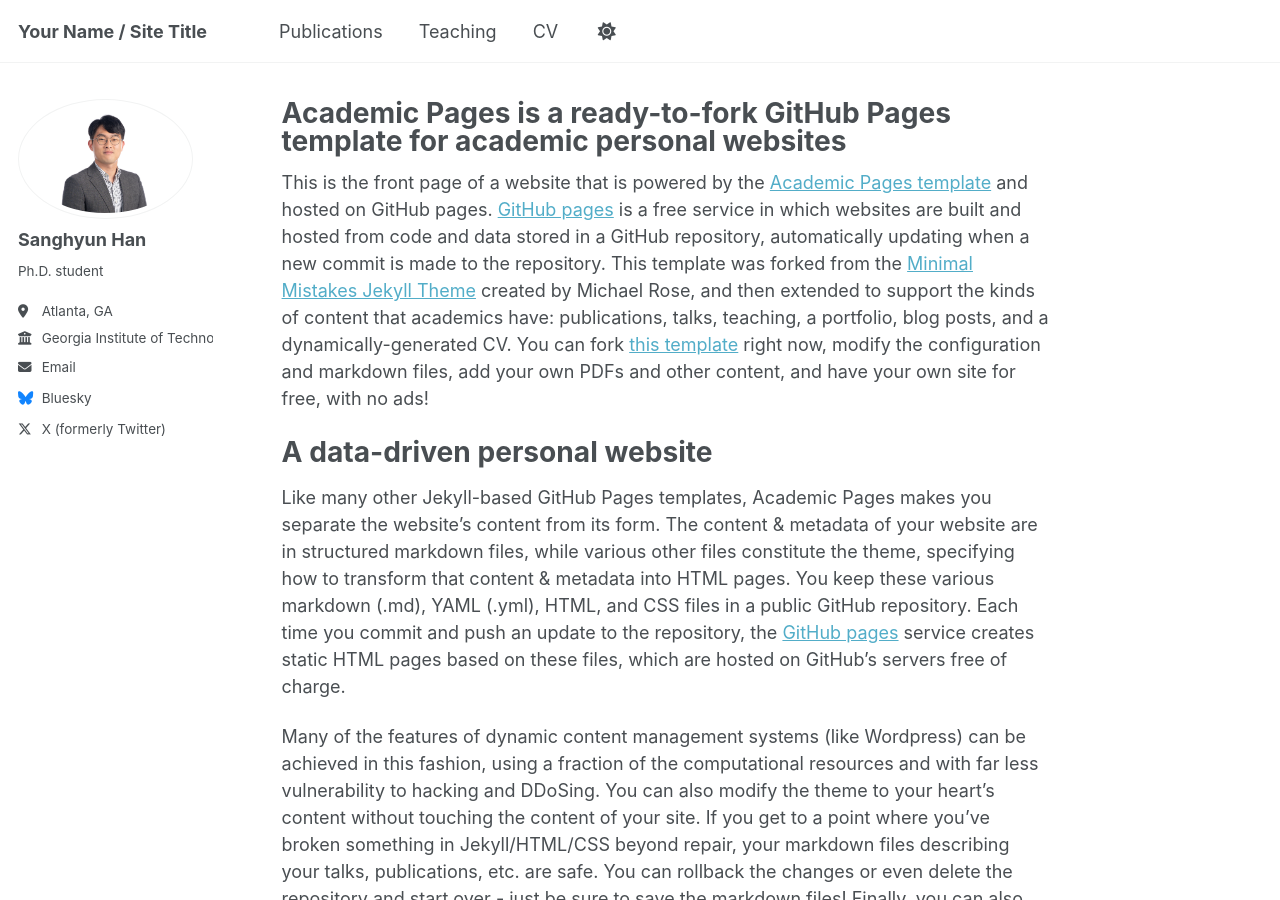
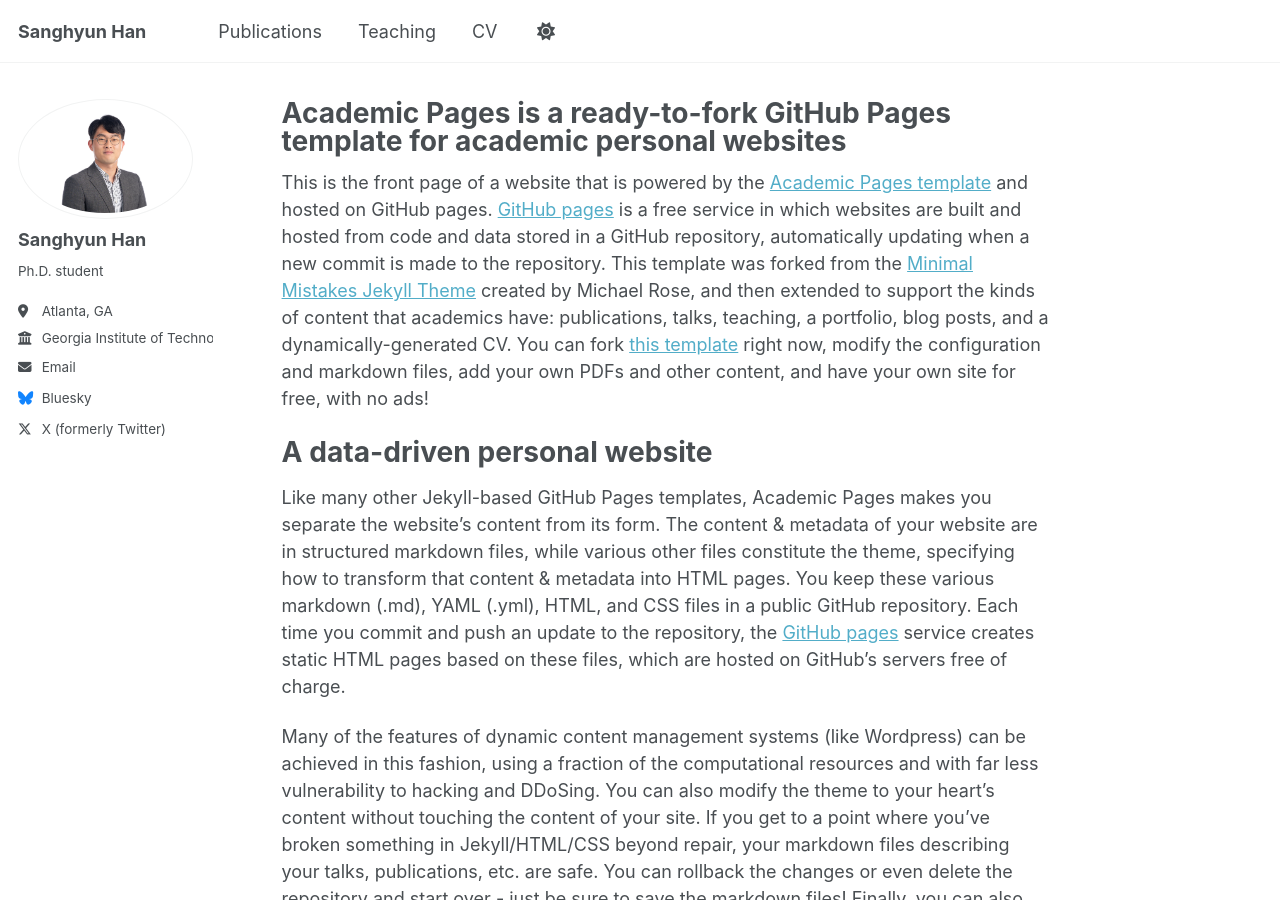
Before and after one commit to sanghyun-ir/sanghyun-ir.github.io, a Jekyll site: the page built from _pages/about.md, in a window 1280 px wide and 900 px high. Built offline with Jekyll 4.4.1, drawn with Linux system fonts in a browser that asks for light colours.

Commit message:
Update _config.yml

```diff
--- a/_config.yml
+++ b/_config.yml
@@ -9,13 +9,13 @@
 # Basic Site Settings
 locale                   : "en-US"
 site_theme               : "default"
-title                    : "Your Name / Site Title"
+title                    : "Sanghyun Han"
 title_separator          : "-"
 name                     : &name "Sanghyun Han"
 description              : &description "personal description"
-url                      : https://academicpages.github.io # the base hostname & protocol for your site e.g. "https://[your GitHub username].github.io" or if you already have some other page hosted on Github then use "https://[your GitHub username].github.io/[Your Repo Name]"
+url                      : https://sanghyun-ir.github.io # the base hostname & protocol for your site e.g. "https://[your GitHub username].github.io" or if you already have some other page hosted on Github then use "https://[your GitHub username].github.io/[Your Repo Name]"
 baseurl                  : "" # the subpath of your site, e.g. "/blog"
-repository               : "academicpages/academicpages.github.io"
+repository               : "sanghyun-ir/sanghyun-ir.github.io"
 
 # Site Author - The following control what appear as part of the author content on the side bar.
 #               If a field is blank the icon and link will not appear, otherwise it will be shown.
```
